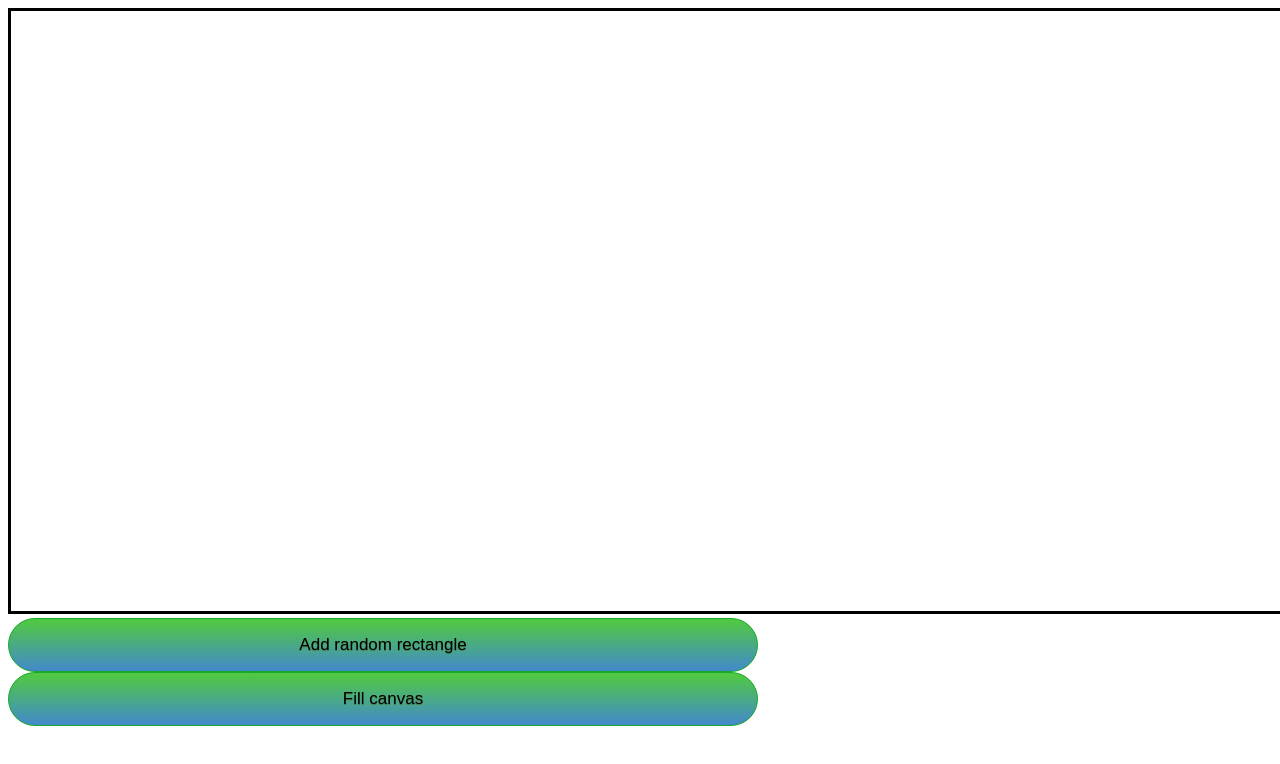
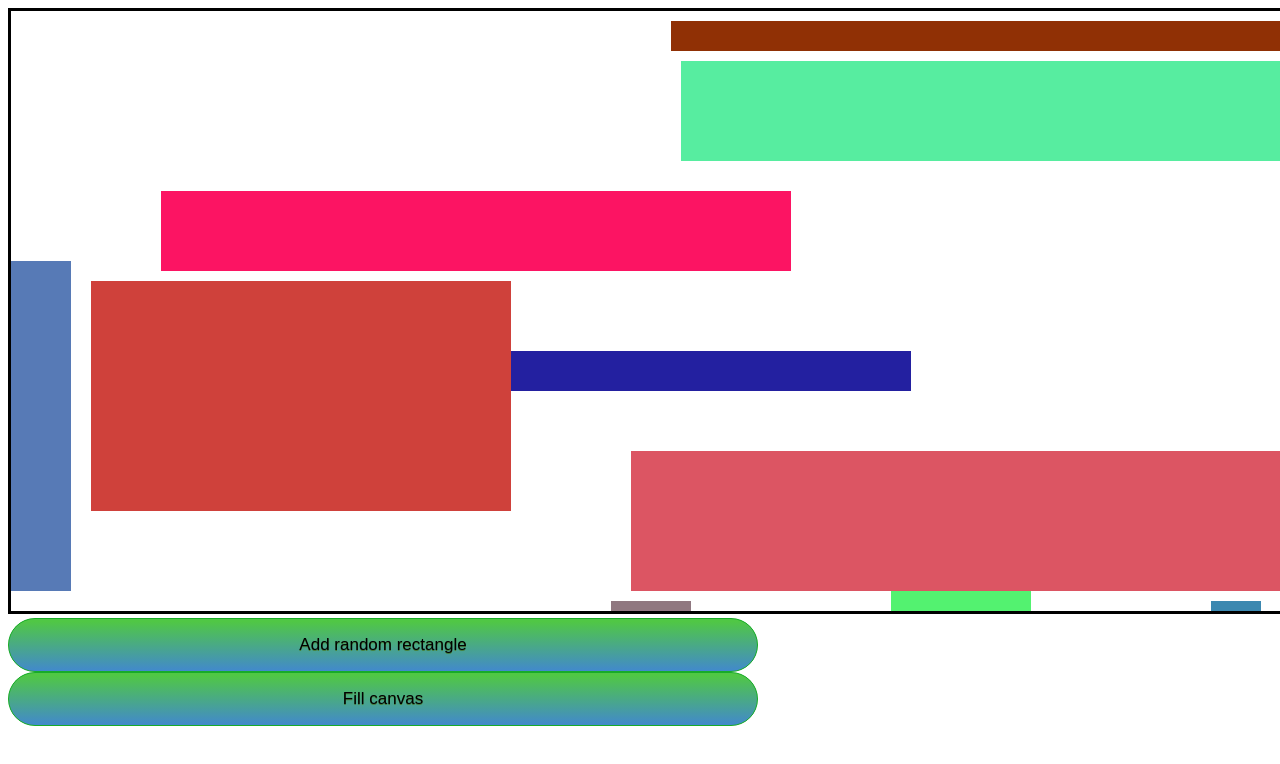
Before and after one commit to edmarkou/ExadelExercises, a plain HTML site: page index.html in a window 1280 px wide. Both pictures are taken after a click on the button "Fill canvas". Shown: the top 764 px of the page. Drawn offline with Linux system fonts and the light colour scheme.

Commit message:
Finished 3rd exercise, 4th half-finished

```diff
--- a/index.html
+++ b/index.html
@@ -8,6 +8,6 @@
     <canvas id="myCanvas" width="1500" height="600" style="border:3px solid #000000;"></canvas>
     <button id="addRectangle" class = myButton>Add random rectangle</button>
     <button id="fillCanvas" class = myButton>Fill canvas</button>
-    <script src="js/ae3.js"></script>
+    <script src="js/ae3+4.js"></script>
 </body>
 </html>
--- a/js/ae3+4.js
+++ b/js/ae3+4.js
@@ -32,7 +32,7 @@ addRectangle.addEventListener('click', ()=>{
         if(goodToGo){
             ctx.fillStyle = getRGBA();     //start drawing the rectangle
             ctx.fillRect(x, y, width, height);
-            blockedSpace.push([x, y, width, height]);
+            blockedSpace.push([x, y, width, height]);       //stores the new rectangles coordinates
         }
     }while(goodToGo === false);
 });
@@ -74,7 +74,7 @@ fillCanvas.addEventListener('click', ()=>{
         if(!ctx.getImageData(0, 0, canvasWidth, canvasHeight).data.includes(0)) {
             clearInterval(i);
         }
-    }, 200);
+    }, 200);                                                    //fills the canvas 1 rectangle per 0.2 second until its full
 });
 
 function rect_collision(x1, y1, width1, height1, x2, y2, width2, height2) {
@@ -88,11 +88,11 @@ function rect_collision(x1, y1, width1, height1, x2, y2, width2, height2) {
     top2 = y2;
     bottom2 = y2 + height2;
     return !(left1 >= right2 || left2 >= right1 || top1 >= bottom2 || top2 >= bottom1);
-}
+}                                                               //checks if two rectangles collide with each other
 
 function getRGBA(){
-    let r = Math.floor(Math.random() * 255);
-    let g = Math.floor(Math.random() * 255);
-    let b = Math.floor(Math.random() * 200);
+    let r = Math.floor(Math.random() * 255) + 1;
+    let g = Math.floor(Math.random() * 255) + 1;
+    let b = Math.floor(Math.random() * 200) + 1;
     return 'rgba('+r+', '+g+', '+b+', 1)';
-}
+}                                                               //returns random color
```
